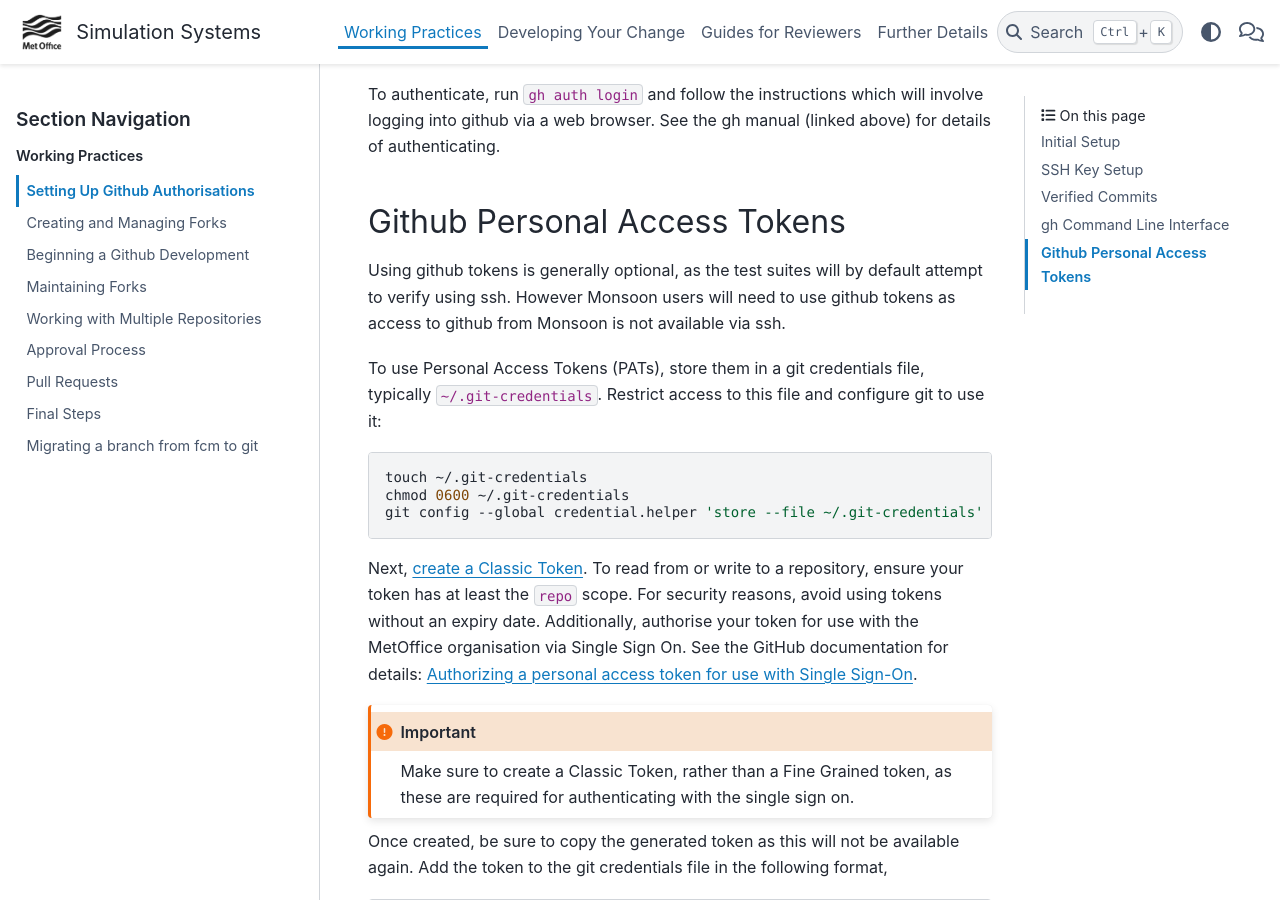
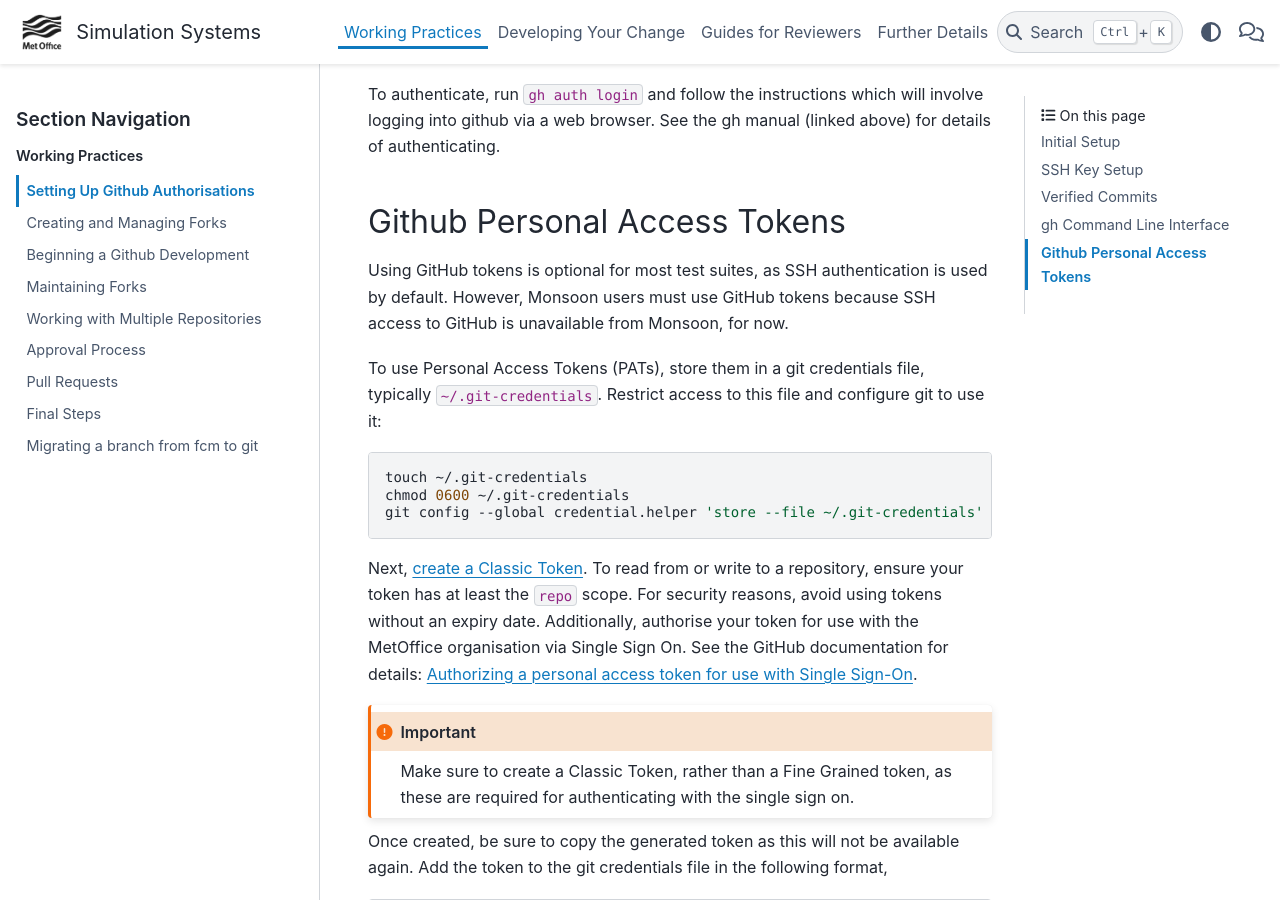
Before and after one commit to MetOffice/simulation-systems, a Sphinx documentation site: the page built from source/WorkingPractices/gh_authorisation.rst, in a window 1280 px wide and 900 px high, scrolled down 2725 px. Built offline with Sphinx 7.4.7 and the PyData theme 0.15.4, drawn with Linux system fonts in a browser that asks for light colours.

Commit message:
Update source/WorkingPractices/gh_authorisation.rst
Co-authored-by: Yaswant Pradhan <2984440+yaswant@users.noreply.github.com>

```diff
--- a/source/WorkingPractices/gh_authorisation.rst
+++ b/source/WorkingPractices/gh_authorisation.rst
@@ -131,9 +131,9 @@
 Github Personal Access Tokens
 -----------------------------
 
-Using github tokens is generally optional, as the test suites will by default
-attempt to verify using ssh. However Monsoon users will need to use github
-tokens as access to github from Monsoon is not available via ssh.
+Using GitHub tokens is optional for most test suites, as SSH authentication is
+used by default. However, Monsoon users must use GitHub tokens because SSH
+access to GitHub is unavailable from Monsoon, for now.
 
 To use Personal Access Tokens (PATs), store them in a git credentials file,
 typically ``~/.git-credentials``. Restrict access to this file and configure
```
